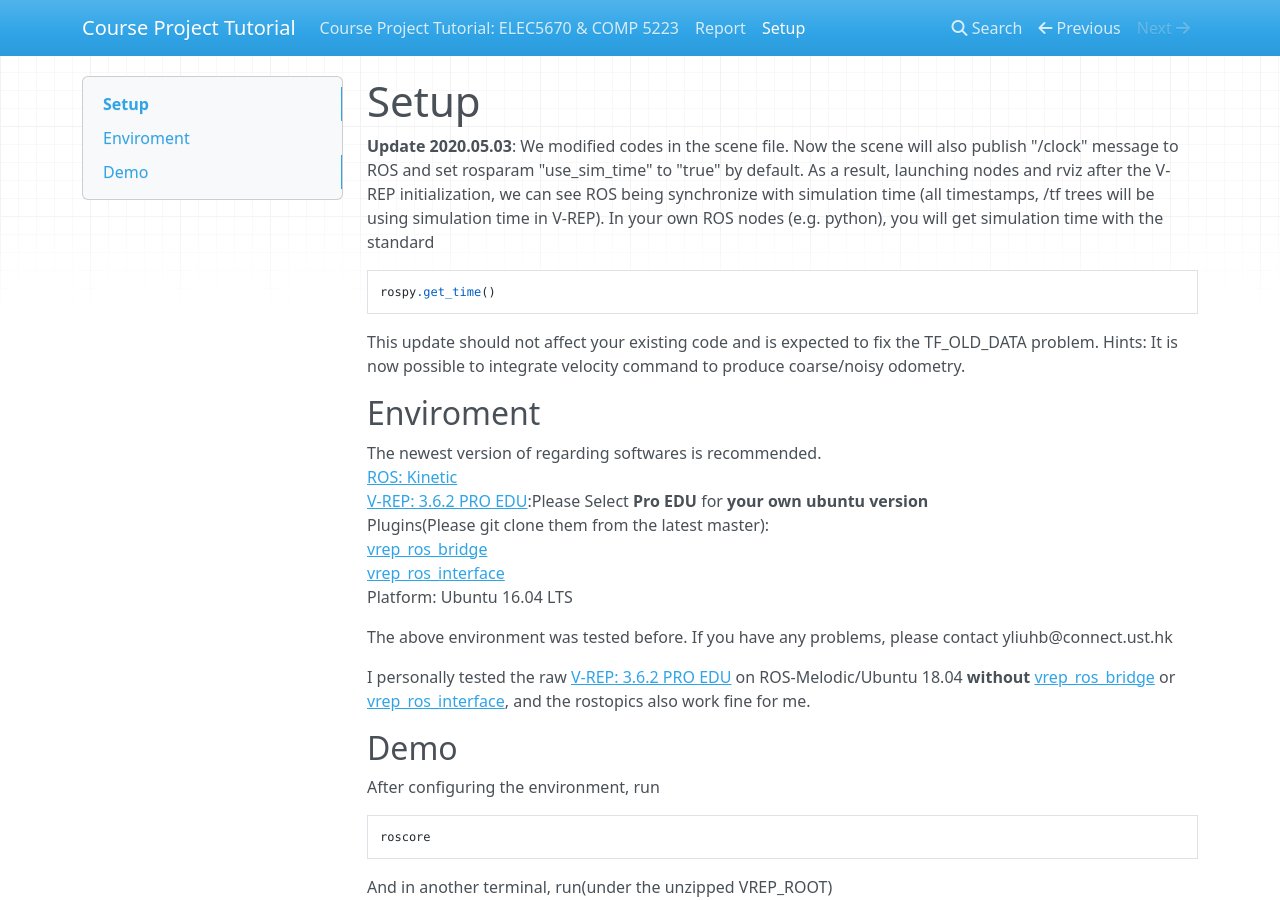
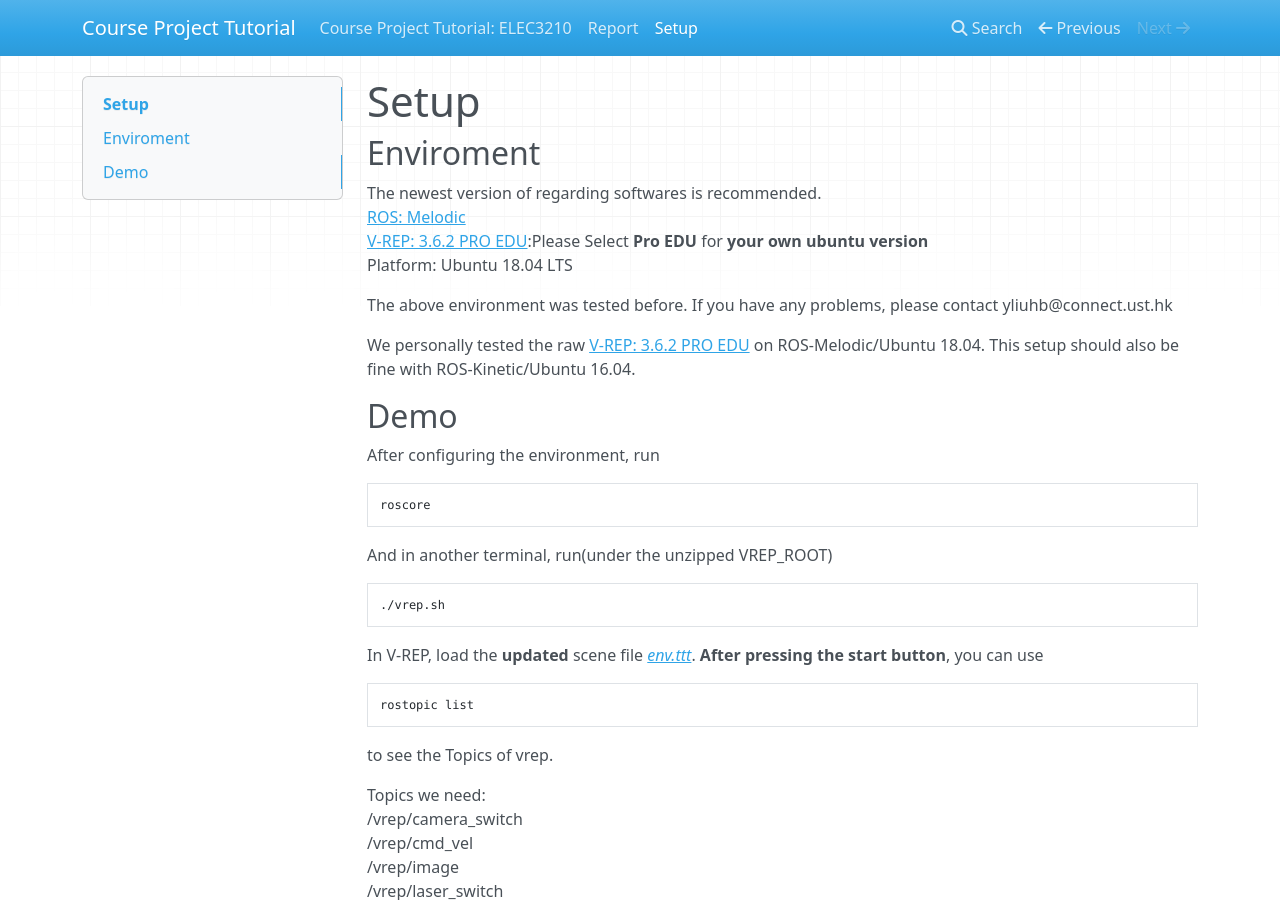
Before and after one commit to ramlab-ipr-project/course-project-tutorial.github.io, an MkDocs documentation site: the page built from docs/setup.md, in a window 1280 px wide and 900 px high. Built offline with MkDocs 1.6.1, drawn with Linux system fonts in a browser that asks for light colours; nearby versions of some CDN libraries.

Commit message:
Update for 2021

````diff
--- a/docs/index.md
+++ b/docs/index.md
@@ -1,4 +1,4 @@
-# Course Project Tutorial: ELEC5670 & COMP 5223
+# Course Project Tutorial: ELEC3210
 
 **Notice**:
 
--- a/docs/setup.md
+++ b/docs/setup.md
@@ -1,25 +1,14 @@
 # Setup
-
-**Update 2020.05.03**: We modified codes in the scene file. Now the scene will also publish "/clock" message to ROS and set rosparam "use_sim_time" to "true" by default. As a result, launching nodes and rviz after the V-REP initialization, we can see ROS being synchronize with simulation time (all timestamps, /tf trees will be using simulation time in V-REP). In your own ROS nodes (e.g. python), you will get simulation time with the standard
-```python
-rospy.get_time()
-```
-This update should not affect your existing code and is expected to fix the TF_OLD_DATA problem. Hints: It is now possible to integrate velocity command to produce coarse/noisy odometry.
-
 
 ## Enviroment
 The newest version of regarding softwares is recommended.<br>
-[ROS: Kinetic]<br>
+[ROS: Melodic]<br>
 [V-REP: 3.6.2 PRO EDU]:Please Select **Pro EDU** for **your own ubuntu version** <br>
-Plugins(Please git clone them from the latest master): <br>
-[vrep_ros_bridge] <br>
-[vrep_ros_interface] <br>
-Platform: Ubuntu 16.04 LTS
+Platform: Ubuntu 18.04 LTS
 
 The above environment was tested before. If you have any problems, please contact yliuhb@connect.ust.hk
 
-I personally tested the raw [V-REP: 3.6.2 PRO EDU] on ROS-Melodic/Ubuntu 18.04 **without** [vrep_ros_bridge] or [vrep_ros_interface], and the rostopics also work fine for me.
-
+We personally tested the raw [V-REP: 3.6.2 PRO EDU] on ROS-Melodic/Ubuntu 18.04. This setup should also be fine with ROS-Kinetic/Ubuntu 16.04.
 
 ## Demo
 After configuring the environment, run
@@ -30,7 +19,7 @@ And in another terminal, run(under the unzipped VREP_ROOT)
 ```
 ./vrep.sh
 ```
-In V-REP, load the **updated** scene file [*env.ttt*](resources/env_modified.ttt).
+In V-REP, load the **updated** scene file [*env.ttt*](resources/env.ttt).
 **After pressing the start button**, you can use
 ```
 rostopic list
@@ -65,7 +54,7 @@ Make sure you can receive lidar scanner output (/vrep/scan), camera output (/vre
 Getting more familiar with ROS is part of the project, you could contact me for help while you are encouraged to solve them your own first.
 
 
-[ROS: Kinetic]:http://wiki.ros.org/kinetic
+[ROS: Melodic]:http://wiki.ros.org/melodic
 [V-REP: 3.6.2 PRO EDU]:https://coppeliarobotics.com/previousVersions
 [vrep_ros_bridge]:https://github.com/lagadic/vrep_ros_bridge
 [vrep_ros_interface]:https://github.com/CoppeliaRobotics/v_repExtRosInterface
````
Also changed, not shown: docs/report.md (+2 -2 lines).
